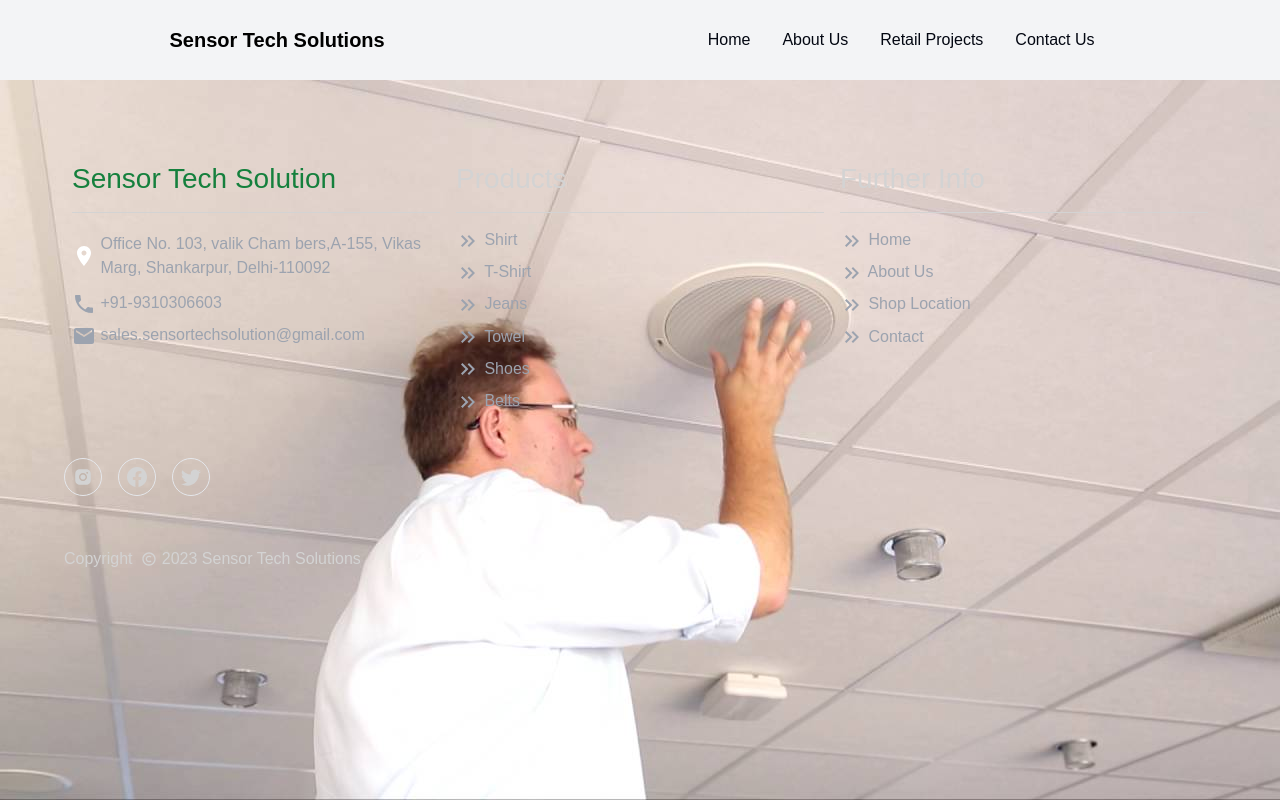
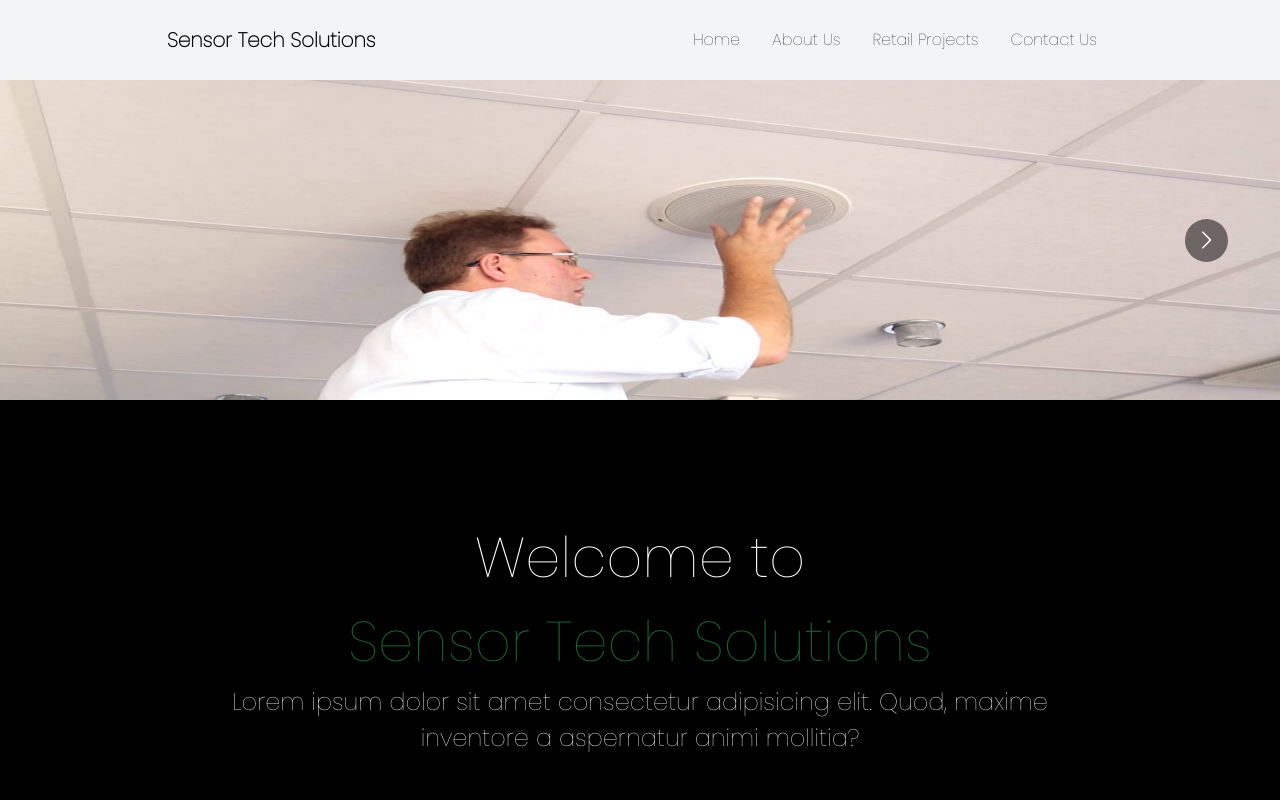
Before and after one commit to iam-vishal-ydv/Sensor-TS, a React (Vite) app: page / in a window 1280 px wide. Both pictures are taken after a click on the item "Home". Shown: the top 800 px of the page. Built offline with nearby package versions, Linux system fonts and the light colour scheme.

Commit message:
apply the slider

```diff
--- a/src/App.jsx
+++ b/src/App.jsx
@@ -5,14 +5,13 @@ import Home from "./Components/Home/Home";
 import About from "./Components/AboutUs/About";
 import ContactUs from "./Components/ContactUs/ContactUs";
 import RetailProjects from "./Components/Retail Projects/RetailProjects";
-import HomeSlider from "./Components/Slider/HomeSlider";
+
 
 function App() {
   return (
     <>
       <NavBar />
       <Routes>
-        <Route path="/Sensor-TS/"   element={<HomeSlider/>} />
         <Route path="/Sensor-TS/"  element={<Home />} />
         <Route path="/Sensor-TS/about" element={<About />} />
         <Route path="/Sensor-TS/contact" element={<ContactUs />} />
--- a/src/Components/Header/NavBar.jsx
+++ b/src/Components/Header/NavBar.jsx
@@ -1,69 +1,67 @@
-import React,{useState} from 'react'
-import {Link, useNavigate} from "react-router-dom"
-import { FaTimes } from 'react-icons/fa';
-import { FaBars } from 'react-icons/fa';
-
+import React, { useState } from "react";
+import { Link, useNavigate } from "react-router-dom";
+import { FaTimes } from "react-icons/fa";
+import { FaBars } from "react-icons/fa";
 
 const NavBar = () => {
-  const navigate = useNavigate()
+  const navigate = useNavigate();
   const [navBar, setNavBar] = useState(false);
 
-    const links=[
-
+  const links = [
     {
-
-      id:1,
-      links:"/Sensor-TS/",
-      name:"Home"
+      id: 1,
+      links: "/Sensor-TS/",
+      name: "Home",
     },
     {
-
-      id:2,
-      links:"/Sensor-TS/about",
-      name:"About Us"
+      id: 2,
+      links: "/Sensor-TS/about",
+      name: "About Us",
     },
     {
-
-      id:3,
-      links:"/Sensor-TS/retail-projects",
-      name:'Retail Projects'
+      id: 3,
+      links: "/Sensor-TS/retail-projects",
+      name: "Retail Projects",
     },
     {
-
-      id:4,
-      links:"/Sensor-TS/contact",
-      name:'Contact Us'
-    }
-    ]
-
-
+      id: 4,
+      links: "/Sensor-TS/contact",
+      name: "Contact Us",
+    },
+  ];
 
   return (
     <>
       <div className="flex z-50  justify-around items-center w-full h-20 px-4 text-black bg-gray-100 sticky top-0">
         <div>
-          <h1 className='text-xl text-black font-bold pointer' onClick={()=>navigate('/Sensor-TS/')}> Sensor Tech Solutions</h1>
+          <h1
+            className="text-xl text-black font-bold pointer"
+            onClick={() => navigate("/Sensor-TS/")}
+          >
+            {" "}
+            Sensor Tech Solutions
+          </h1>
         </div>
 
         <ul className="hidden md:flex">
-
-        {
-         links.map((item)=>{
-
-           return(
-
-
-            <li className="px-4 cursor-pointer capitalize font-medium text-gray-950 hover:scale-105 duration-200" key={item.id}>
-            <Link to={item.links} smooth duration={500}> {item.name}</Link>
-          </li>
-
-            )
-
-        })
-        }
-
+          {links.map((item) => {
+            return (
+              <li
+                className="px-4 cursor-pointer capitalize font-medium text-black hover:scale-105 duration-200"
+                key={item.id}
+              >
+                <Link to={item.links} smooth duration={500}>
+                  {" "}
+                  {item.name}
+                </Link>
+              </li>
+            );
+          })}
         </ul>
-        <div className="cursor-pointer pr-4 z-10  text-gray-500 md:hidden" onClick={() => setNavBar(!navBar)}>
+        <div
+          className="cursor-pointer pr-4 z-10  text-gray-500 md:hidden"
+          onClick={() => setNavBar(!navBar)}
+        >
           {" "}
           {navBar ? (
             <FaTimes text-size={30}></FaTimes>
@@ -77,25 +75,29 @@ const NavBar = () => {
             className=" flex  flex-col  gap-y-5 text-2xl justify-center items-center absolute top-0 left-0 w-full h-screen bg-white text-black hover:text-orange-400
          "
           >
-
-           {links.map((item)=>{
-
-
-             return(
-
-              <li className="px-4 cursor-pointer capitalize font-medium text-gray-500 hover:scale-105 duration-200" key={item.id}>
-            <Link to={item.links} smooth duration={500} onClick={(()=>setNavBar(!navBar))}> {item.name}</Link>
-            </li>
-
-              )
-
-          }) }
+            {links.map((item) => {
+              return (
+                <li
+                  className="px-4 cursor-pointer capitalize font-medium text-gray-500 hover:scale-105 duration-200"
+                  key={item.id}
+                >
+                  <Link
+                    to={item.links}
+                    smooth
+                    duration={500}
+                    onClick={() => setNavBar(!navBar)}
+                  >
+                    {" "}
+                    {item.name}
+                  </Link>
+                </li>
+              );
+            })}
           </ul>
         )}
       </div>
     </>
   );
-}
+};
 
-
-export default NavBar
+export default NavBar;
--- a/src/Components/Home/Home.jsx
+++ b/src/Components/Home/Home.jsx
@@ -1,11 +1,13 @@
 import { Grid } from '@mui/material'
 import React from 'react'
 import ContactFields from '../ContactUs/ContactFields'
+import HomeSlider from '../Slider/HomeSlider'
 
 export default function Home() {
   return (
     <>
-    <div className='header'>
+     <HomeSlider/>
+    <div className='header '>
 
         <Grid container className='pt-12'>
              <Grid item md={12} className='px-3 text-center'>
@@ -18,10 +20,12 @@ export default function Home() {
              </Grid>
         </Grid>
     </div>
+
     <div className='contact_container'>
       <span className='c_heading'>Contact Us For More Details</span>
       <ContactFields/>
     </div>
+
     </>
   )
 }
--- a/src/Components/Slider/HomeSlider.jsx
+++ b/src/Components/Slider/HomeSlider.jsx
@@ -13,29 +13,57 @@ const HomeSlider = () => {
 
      {"id":1,
       data:AudioSystem},
+      {"id":2,
+      data:CCTv},
+      {"id":3,
+      data:AirCurtain},
+
   ]
 
 
+
+  const responsive = {
+    superLargeDesktop: {
+
+      breakpoint: { max: 4000, min: 3000 },
+      items: 1,
+    },
+    desktop: {
+      breakpoint: { max: 3000, min: 1024 },
+      items: 1,
+    },
+    tablet: {
+      breakpoint: { max: 1024, min: 464 },
+      items: 1,
+    },
+    mobile: {
+      breakpoint: { max: 464, min: 0 },
+      items: 1,
+    },
+  };
 
 
   return (
    <>
 
-     <div className='w-full h-6'>
+     <div className='w-full '>
 
 
-
+     <Carousel responsive={responsive}
+      >
     {racks.map((item)=>{
 
        return(
 
         <React.Fragment key={item.id}>
-      <div className='h-20 w-full'>   <HomeSliderImage image={item.data}></HomeSliderImage></div>
+      <div className='h-80 w-full'>  <HomeSliderImage image={item.data}></HomeSliderImage></div>
+
         </React.Fragment>
 
         )
 
     })}
+    </Carousel>
 
 
      </div>
@@ -55,10 +83,11 @@ const HomeSlider = () => {
 
     <>
 
-      <div className='w-full h-28 ' >
+      <div className='w-full' >
 
 
-        <img src={image} alt="pic"></img>
+        <img  className='w-full h-96 overflow-hidden'  src={image} alt="pic "></img>
+
 
       </div>
 
--- a/src/index.css
+++ b/src/index.css
@@ -1,7 +1,8 @@
+@import url('https://fonts.googleapis.com/css2?family=Anton&family=Patrick+Hand&family=Poppins:wght@100&display=swap');
 @tailwind base;
 @tailwind components;
 @tailwind utilities;
-@import url('https://fonts.googleapis.com/css2?family=Anton&family=Patrick+Hand&family=Poppins:wght@100&display=swap');
+
 
 
 *{
```
